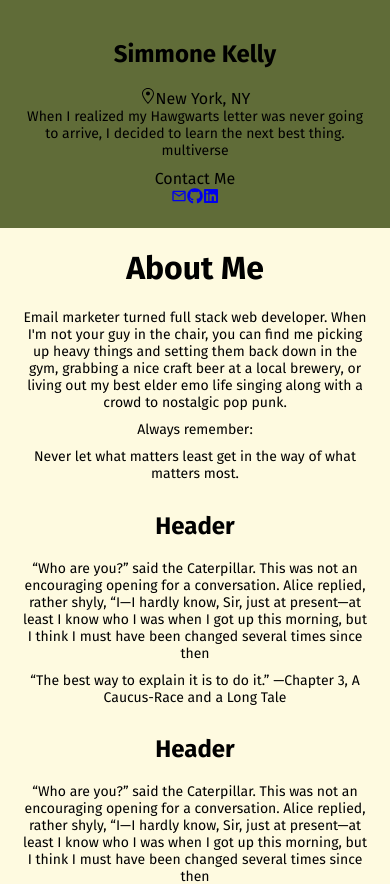
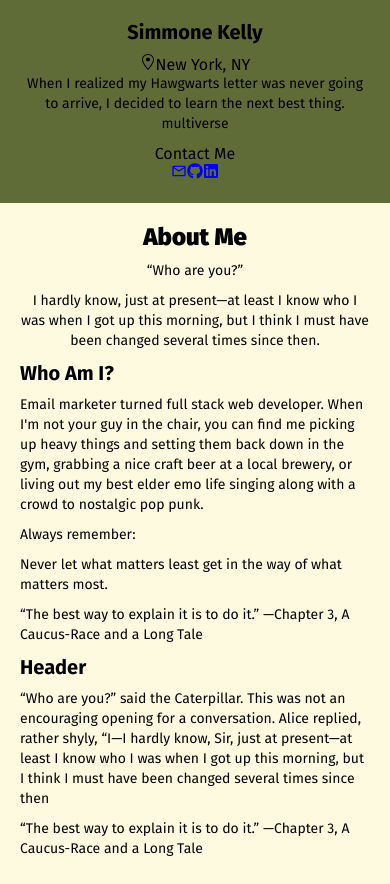
Before and after one commit to simmonekelly/website_ts, a React (Create React App) app: page / in a window 390 px wide. Shown: the top 884 px of the page. Built offline with nearby package versions, Linux system fonts and the light colour scheme.

Commit message:
adjusting mobile about me

```diff
--- a/src/components/Layout/Layout.css
+++ b/src/components/Layout/Layout.css
@@ -1,30 +1,6 @@
-.page-layout {
-  /* display: flex;
-  flex-direction: row; */
-  /* width: 100vw;
-  height: 100vh; */
-}
-
-.main-content {
-  /* padding: 0 20px; */
-  /* position: relative; */
-  /* width: 70%; */
-  /* display: flex; */
-  /* flex-direction: column; */
-  /* justify-content: center; */
-  /* height: 100vh;
-  scroll-behavior: smooth;
-  overflow: auto;
-  scroll-snap-type: y mandatory;
-  color: #283618; */
-}
-
 .main-content_section {
-  padding: 0 20px;
-  /* width: 100%;
-  height: 100vh;
-  background-size: cover;
-  scroll-snap-align: start; */
+  padding: 20px;
+  /* text-align: left; */
 }
 
 .main-content_section:nth-child(1) {
@@ -69,21 +45,3 @@
     scroll-snap-align: start;
   }
 }
-
-/* @media screen and (min-width: 481px) and (max-width: 768px) {
-  .page-layout {
-    display: flex;
-    flex-direction: row;
-    width: 100vw;
-    height: 100vh;
-  }
-}
-
-@media screen and (min-width: 769px) {
-  .page-layout {
-    display: flex;
-    flex-direction: row;
-    width: 100vw;
-    height: 100vh;
-  }
-} */
--- a/src/pages/about/Page.tsx
+++ b/src/pages/about/Page.tsx
@@ -5,25 +5,25 @@ const AboutPage: React.FC = () => {
   return (
     <div className="main-content_section">
       <h1>About Me</h1>
+      <p>“Who are you?” </p>
       <p>
-        Email marketer turned full stack web developer. When I'm not your guy in
-        the chair, you can find me picking up heavy things and setting them back
-        down in the gym, grabbing a nice craft beer at a local brewery, or
-        living out my best elder emo life singing along with a crowd to
-        nostalgic pop punk.
+        I hardly know, just at present—at least I know who I was when I got up
+        this morning, but I think I must have been changed several times since
+        then.
       </p>
-      <p>Always remember:</p>
-      <p>Never let what matters least get in the way of what matters most.</p>
-
       <div className="aboutMe-columns">
         <div>
-          <h2>Header</h2>
+          <h2>Who Am I?</h2>
           <p>
-            “Who are you?” said the Caterpillar. This was not an encouraging
-            opening for a conversation. Alice replied, rather shyly, “I—I hardly
-            know, Sir, just at present—at least I know who I was when I got up
-            this morning, but I think I must have been changed several times
-            since then
+            Email marketer turned full stack web developer. When I'm not your
+            guy in the chair, you can find me picking up heavy things and
+            setting them back down in the gym, grabbing a nice craft beer at a
+            local brewery, or living out my best elder emo life singing along
+            with a crowd to nostalgic pop punk.
+          </p>
+          <p>Always remember:</p>
+          <p>
+            Never let what matters least get in the way of what matters most.
           </p>
           <p>
             “The best way to explain it is to do it.” —Chapter 3, A Caucus-Race
--- a/src/pages/about/aboutPage.css
+++ b/src/pages/about/aboutPage.css
@@ -1,4 +1,5 @@
 .aboutMe-columns {
+  text-align: left;
   /* display: flex;
   flex-direction: row; */
 }
--- a/src/styles/global.css
+++ b/src/styles/global.css
@@ -9,10 +9,57 @@ p {
   font-size: 14px;
   margin: 0;
   padding-bottom: 10px;
+  line-height: 20px;
+}
+
+h1 {
+  font-weight: 900;
+  font-size: 24px;
+  margin: 0;
+  padding-bottom: 10px;
+}
+
+h2 {
+  font-weight: 700;
+  font-size: 20px;
+  /* line-height: 18px; */
+  margin: 0;
+  padding-bottom: 10px;
+}
+
+h3 {
+  font-weight: 500;
+  font-size: 15px;
+  /* line-height: 18px; */
+  margin: 0;
+  padding-bottom: 10px;
+}
+
+h4 {
+  font-weight: 500;
+  font-size: 13px;
+  margin: 0;
+  padding-bottom: 10px;
 }
 
 @media screen and (min-width: 481px) and (max-width: 768px) {
   p {
+    font-size: 18px;
+  }
+
+  h1 {
+    font-size: 60px;
+  }
+
+  h2 {
+    font-size: 36px;
+  }
+
+  h3 {
+    font-size: 24px;
+  }
+
+  h4 {
     font-size: 18px;
   }
 }
@@ -21,4 +68,20 @@ p {
   p {
     font-size: 20px;
   }
+
+  h1 {
+    font-size: 60px;
+  }
+
+  h2 {
+    font-size: 36px;
+  }
+
+  h3 {
+    font-size: 24px;
+  }
+
+  h4 {
+    font-size: 18px;
+  }
 }
```
